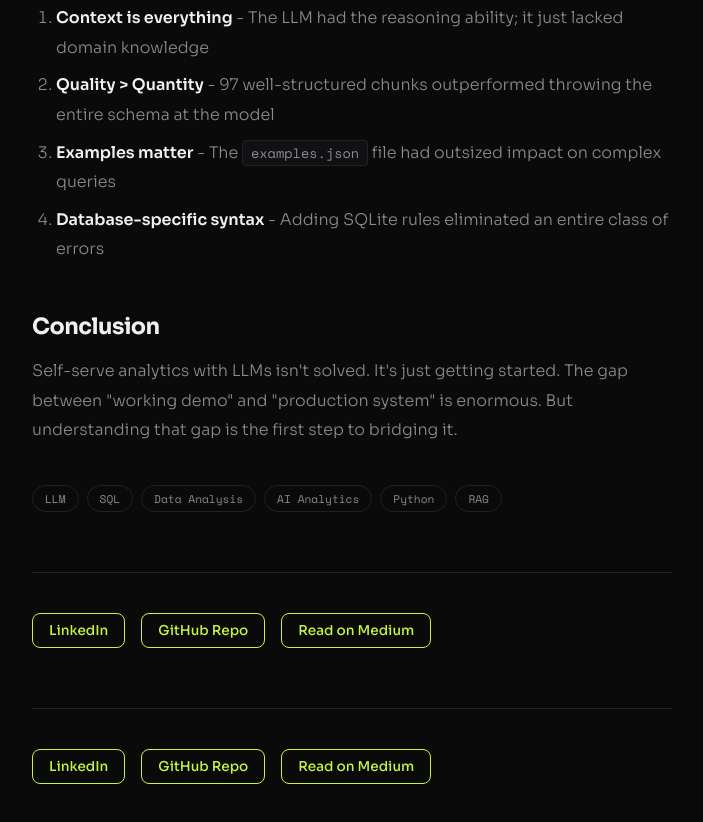
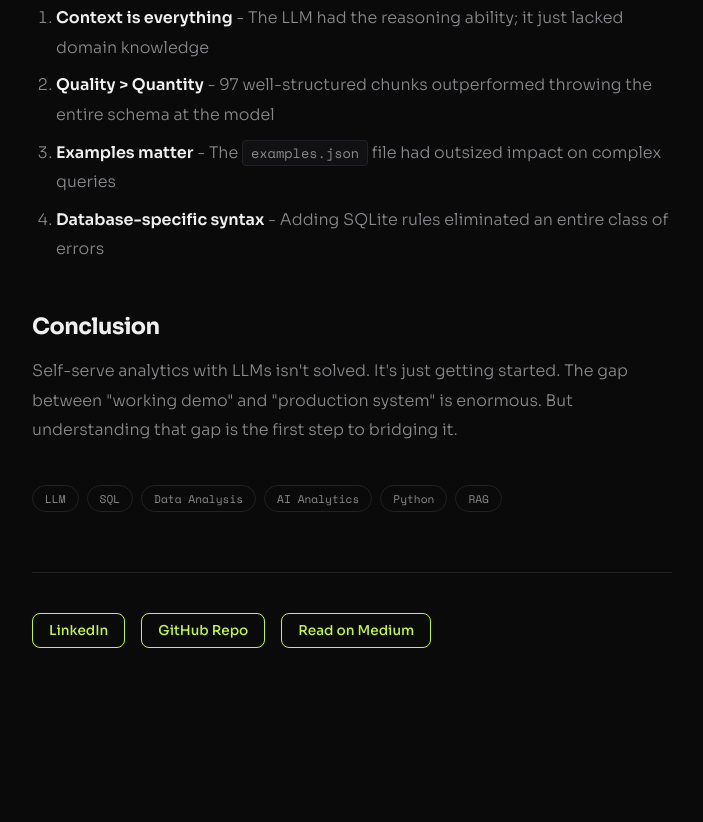
Before and after one commit to V391/vyombhushan.com, a plain HTML site: page blog/text-to-sql.html in a window 1280 px wide. Shown: the part 10944-11766 px from the top of the page, without its empty margins (288-991 px from the left). After the commit the page ends 11692 px from the top, so only its background shows below. Drawn offline with nearby package versions, Linux system fonts and the light colour scheme.

Commit message:
Fix duplicate footer

```diff
--- a/blog/text-to-sql.html
+++ b/blog/text-to-sql.html
@@ -530,12 +530,6 @@ Generated: ✅ Correct SQL with:
       <a href="https://medium.com/@vyombhushan/the-reality-of-text-to-sql-at-scale-cost-latency-and-what-actually-works-6b3af3f19041" target="_blank">Read on Medium</a>
     </div>
 
-    <div class="article-footer">
-      <a href="https://www.linkedin.com/in/vyom-bhushan/" target="_blank">LinkedIn</a>
-      <a href="https://github.com/Vyom-Data-Portfolio/RAG-analytics-agent" target="_blank">GitHub Repo</a>
-      <a href="https://medium.com/@vyombhushan/the-reality-of-text-to-sql-at-scale-cost-latency-and-what-actually-works-6b3af3f19041" target="_blank">Read on Medium</a>
-    </div>
-
   </div>
 </article>
 
```
